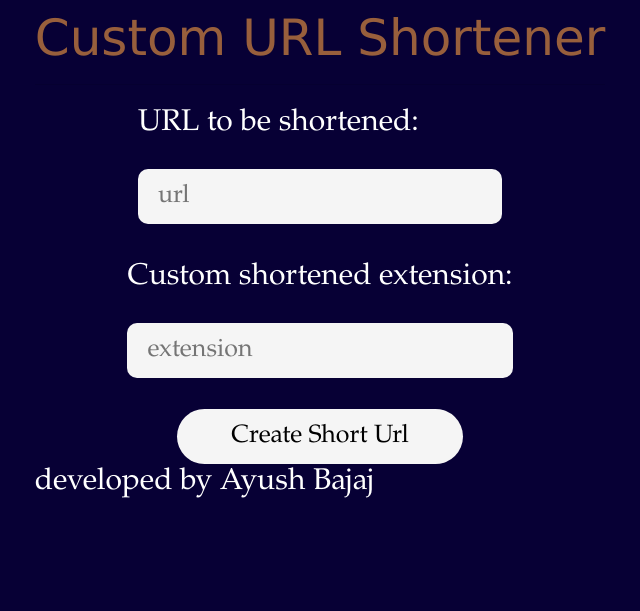
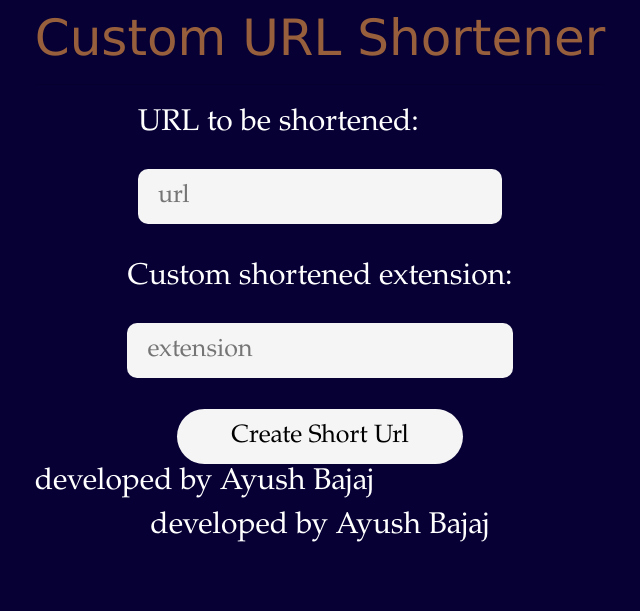
Before and after one commit to BajajAyush/url_shortener, a Django app: page / in a window 1280 px wide. Shown: the top 611 px of the page, without its empty margins (320-960 px from the left). Run offline with Django 3.2, Linux system fonts and the light colour scheme; some libraries are stand-ins or nearby versions.

Commit message:
things added

```diff
--- a/main/templates/main/base.html
+++ b/main/templates/main/base.html
@@ -97,7 +97,7 @@
           if ($('#msg').length > 0) {
             $('#msg').remove();
           }
-        }, 2000)
+        }, 3000)
       </script>
     <script src="https://code.jquery.com/jquery-3.5.1.slim.min.js" integrity="sha384-DfXdz2htPH0lsSSs5nCTpuj/zy4C+OGpamoFVy38MVBnE+IbbVYUew+OrCXaRkfj" crossorigin="anonymous"></script>
     <script src="https://cdn.jsdelivr.net/npm/popper.js@1.16.1/dist/umd/popper.min.js" integrity="sha384-9/reFTGAW83EW2RDu2S0VKaIzap3H66lZH81PoYlFhbGU+6BZp6G7niu735Sk7lN" crossorigin="anonymous"></script>
@@ -105,4 +105,9 @@
 
 
     </body>
+    <footer>
+        <div class="col-md-auto">
+        <h3 class="bottom">developed by Ayush Bajaj</h3>
+    </div>
+    </footer>
 </html>
```
